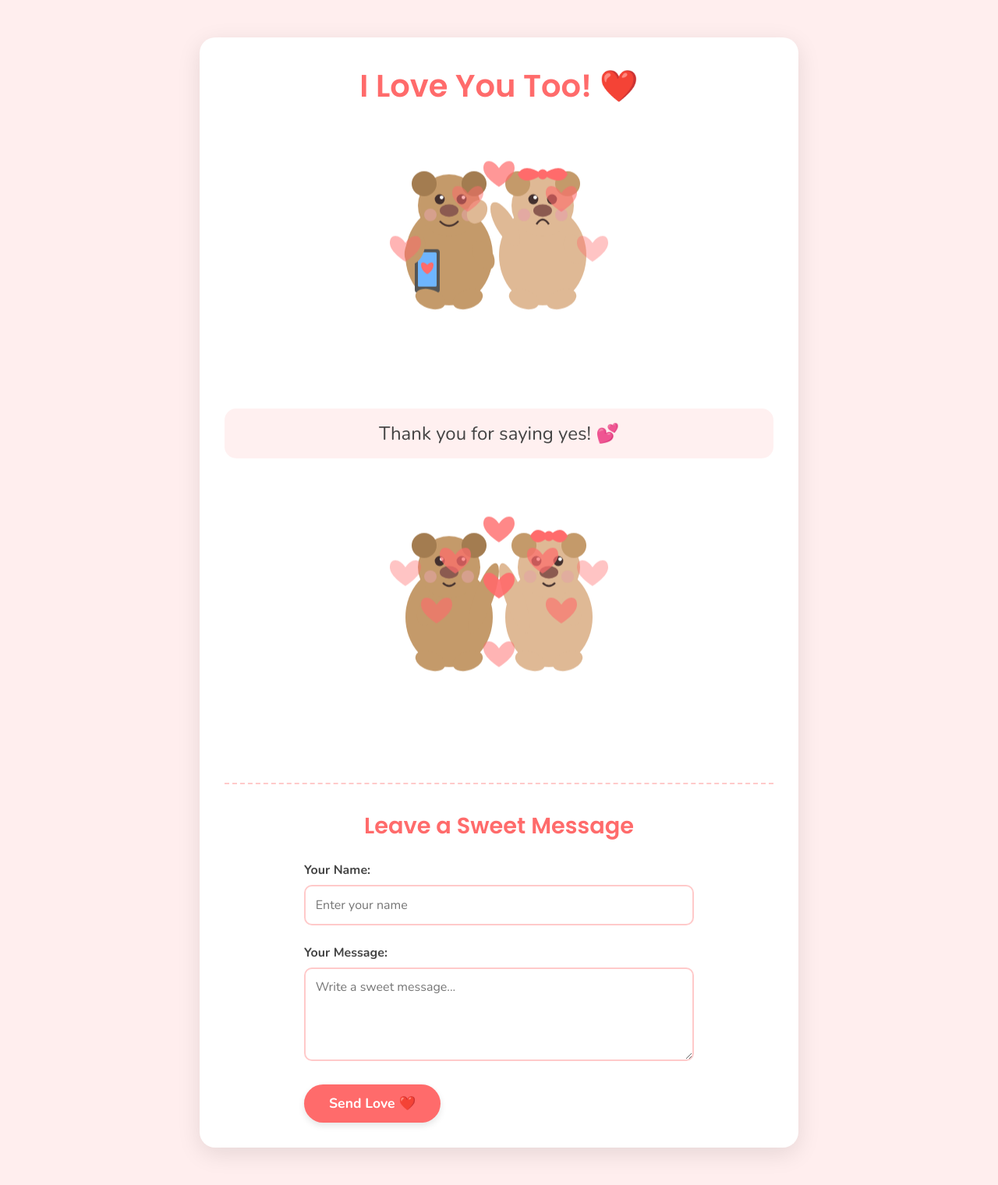
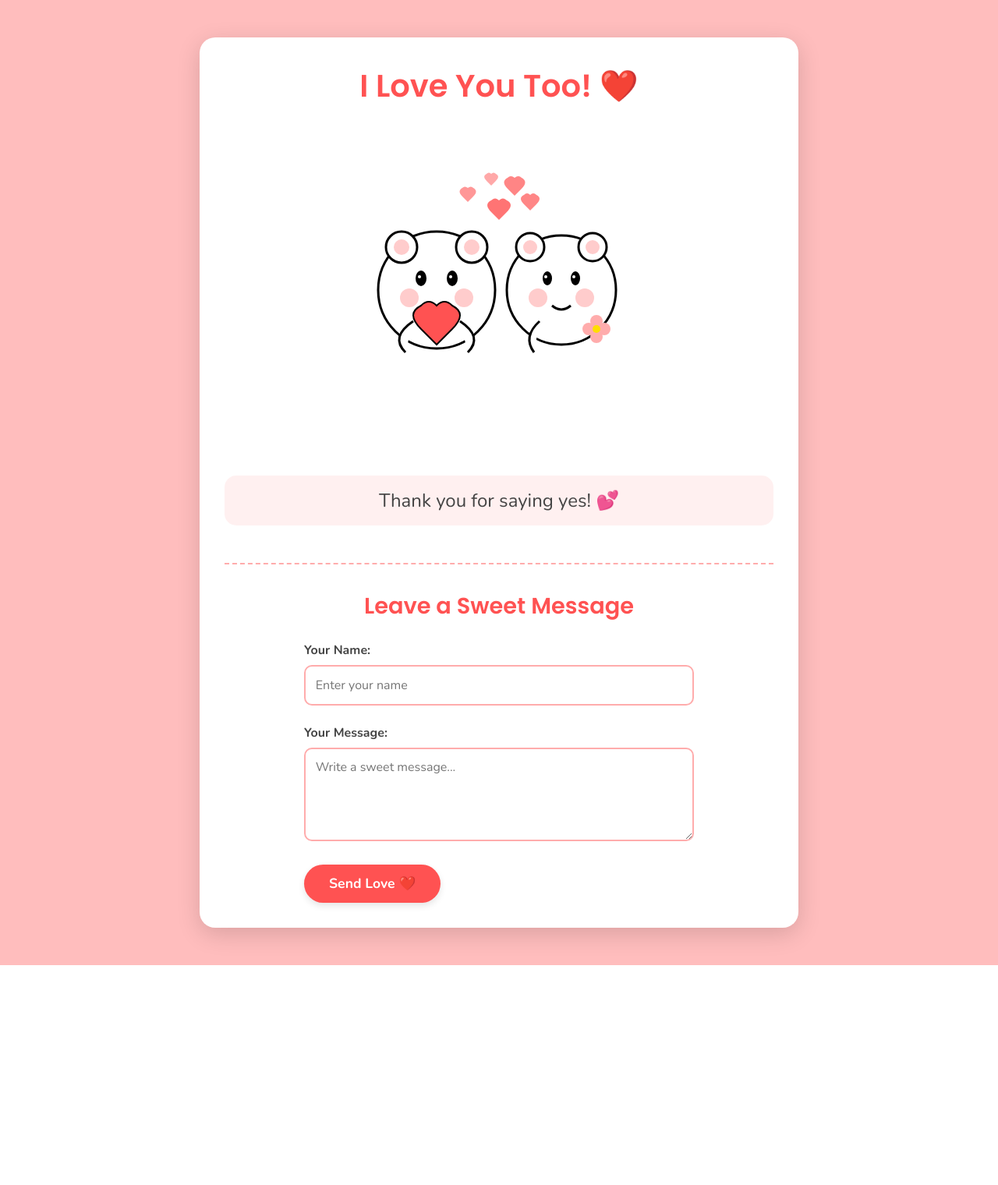
Before and after one commit to Demon-radio/website-love, a Flask app: page /success in a window 1280 px wide. Shown: the whole page at 78% size. After the commit the page ends 1238 px from the top, so only its background shows below. Run offline with Flask 3, Linux system fonts and the light colour scheme.

Commit message:
Update bear style and background color, and improve bear animations.
Replit-Commit-Author: Agent
Replit-Commit-Session-Id: 1af57536-2990-459c-a9de-3353672466b1
Replit-Commit-Screenshot-Url: https://storage.googleapis.com/screenshot-production-us-central1/9f8b0a74-b405-41d7-a9cb-770be1162bdd/375de071-6d95-4696-aee5-de23c623eb69.jpg

```diff
--- a/static/css/style.css
+++ b/static/css/style.css
@@ -1,11 +1,11 @@
 :root {
-    --primary-color: #ff6b6b;
+    --primary-color: #ff5252;
     --secondary-color: #4ecdc4;
     --accent-color: #ffd166;
     --text-color: #444;
-    --light-bg: #fff5f5;
+    --light-bg: #ffd6d6;
     --card-bg: #ffffff;
-    --shadow: 0 8px 30px rgba(0, 0, 0, 0.1);
+    --shadow: 0 8px 30px rgba(0, 0, 0, 0.15);
     --btn-shadow: 0 4px 8px rgba(0, 0, 0, 0.1);
     --transition: all 0.3s ease;
 }
--- a/static/css/success.css
+++ b/static/css/success.css
@@ -1,14 +1,14 @@
 :root {
-    --primary-color: #ff6b6b;
+    --primary-color: #ff5252;
     --secondary-color: #4ecdc4;
     --accent-color: #ffd166;
     --text-color: #444;
-    --light-bg: #ffeeee;
+    --light-bg: #ffbdbd;
     --card-bg: #ffffff;
-    --shadow: 0 8px 30px rgba(0, 0, 0, 0.1);
+    --shadow: 0 8px 30px rgba(0, 0, 0, 0.15);
     --btn-shadow: 0 4px 8px rgba(0, 0, 0, 0.1);
     --transition: all 0.3s ease;
-    --border-color: #ffcaca;
+    --border-color: #ffacac;
 }
 
 * {
--- a/templates/index.html
+++ b/templates/index.html
@@ -11,7 +11,7 @@
     <div class="container">
         <div class="love-card">
             <div class="bears-container">
-                <object id="bearsImage" data="{{ url_for('static', filename='images/cute_bears.svg') }}" type="image/svg+xml" class="bears-image"></object>
+                <object id="bearsImage" data="{{ url_for('static', filename='images/cute_bear_heart.svg') }}" type="image/svg+xml" class="bears-image"></object>
             </div>
 
             <div id="question-container">
--- a/templates/success.html
+++ b/templates/success.html
@@ -20,16 +20,12 @@
             <div class="love-card">
                 <h1 class="title">I Love You Too! ❤️</h1>
 
-                <div class="phone-image-container">
-                    <object id="phoneImage" data="{{ url_for('static', filename='images/bear_phone.svg') }}" type="image/svg+xml" class="phone-image"></object>
+                <div class="bears-image-container">
+                    <object id="bearsImage" data="{{ url_for('static', filename='images/success_bear.svg') }}" type="image/svg+xml" class="bears-image"></object>
                 </div>
 
                 <div class="message">
                     <p>Thank you for saying yes! 💕</p>
-                </div>
-
-                <div class="hug-container">
-                    <object id="hugImage" data="{{ url_for('static', filename='images/bear_hug_animated.svg') }}" type="image/svg+xml" class="hug-image"></object>
                 </div>
 
                 <!-- Message form -->
```
Also changed, not shown: attached_assets/image_1744407936280.png (added), static/images/cute_bear_heart.svg (added), static/images/success_bear.svg (added).
